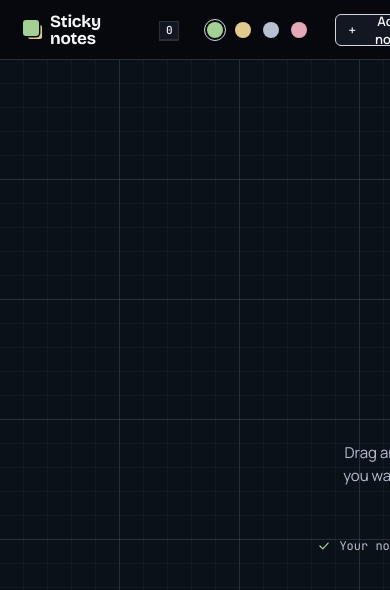
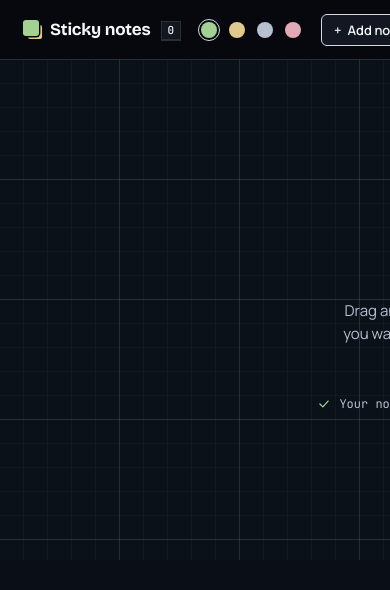
Before and after one commit to albizupatricio/sticky-notes, a React (Vite) app: page / in a window 390 px wide. Shown: the top 590 px of the page. Built offline with nearby package versions, Linux system fonts and the light colour scheme.

Commit message:
fix: header and board fit a 1024x768 screen

```diff
--- a/src/App.module.css
+++ b/src/App.module.css
@@ -1,9 +1,10 @@
 .app {
 	display: flex;
 	flex-direction: column;
-	height: 100vh;
+	height: 100%;
 	min-width: 1024px;
-	min-height: 768px;
+	/* The screen may be 768px tall, but the browser's toolbars leave less room for the page. */
+	min-height: 560px;
 }
 
 .header {
--- a/src/components/Header/Header.module.css
+++ b/src/components/Header/Header.module.css
@@ -117,3 +117,26 @@
 	opacity: 0.5;
 	cursor: progress;
 }
+
+.title,
+.addButton,
+.hints li {
+	white-space: nowrap;
+}
+
+@media (max-width: 1200px) {
+	.header {
+		gap: 16px;
+	}
+
+	.hints li:first-child {
+		display: none;
+	}
+
+	/* The second hint is now first, so it doesn't need a divider. */
+	.hints li:nth-child(2) {
+		margin-left: 0;
+		padding-left: 0;
+		border-left: 0;
+	}
+}
```
